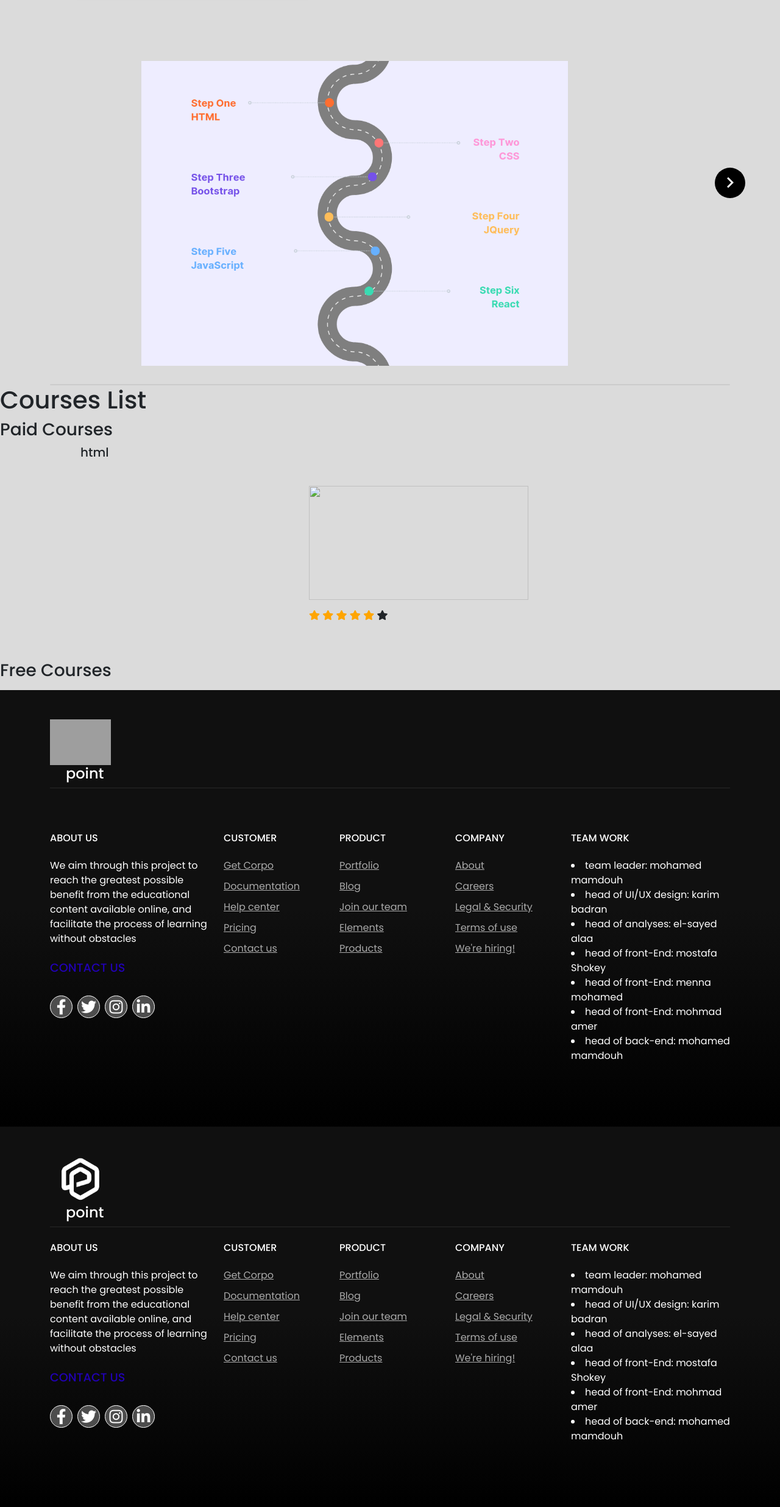
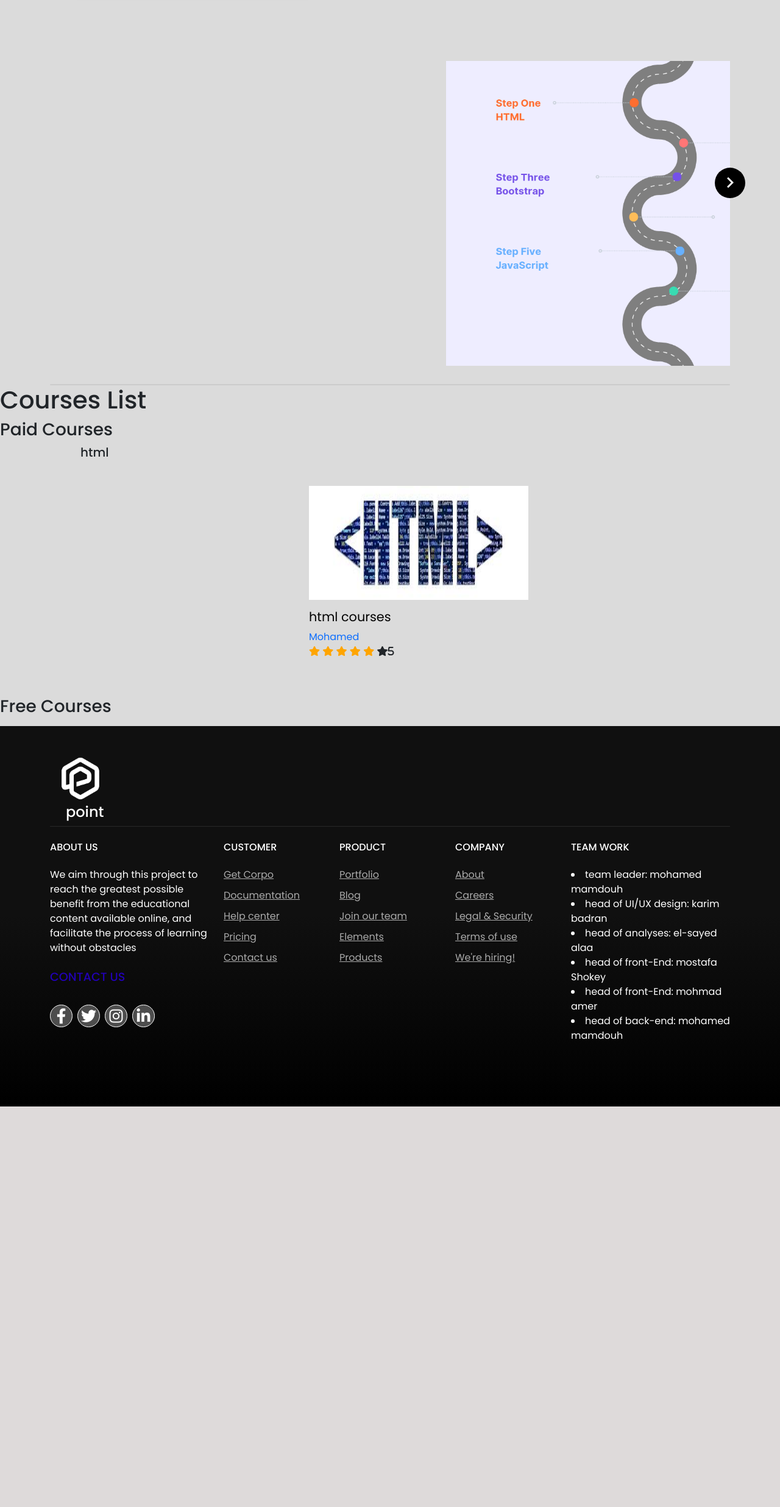
Before and after one commit to Mohamed-Madouh/dj_courses, a Django app: page /courses/ in a window 1280 px wide. Shown: the part 76-2548 px from the top of the page at 61% size. After the commit the page ends 1891 px from the top, so only its background shows below. Run offline with Django 4.2, Linux system fonts and the light colour scheme; data comes from the database, SQL or seed files in the repository; both versions use the stored data as it was after the commit; some libraries are stand-ins or nearby versions; some web fonts are replaced; grey boxes are pictures that could not be loaded.

Commit message:
add templates

```diff
--- a/courses/models.py
+++ b/courses/models.py
@@ -27,9 +27,10 @@
 class course_content(models.Model):
     doctorname=models.CharField(_("doctor_name"), max_length=60)
     department=models.CharField(_("Department"), max_length=50)
-    subtitel=models.CharField(_("about"),max_length=300)
+    subtitelcourse=models.TextField(_("about"),max_length=300)
+    subtiteldoc=models.TextField(_("about"),max_length=300)
     vediourl=models.URLField(null=True,blank=True)
     urlcourses=models.URLField(null=True,blank=True)
-
+    image = models.ImageField(_("userimage"),upload_to='doctor_image' , null=True ,blank=True)
     def __str__(self):
         return self.doctorname
--- a/courses/templates/hader-fotar.html
+++ b/courses/templates/hader-fotar.html
@@ -9,8 +9,8 @@
 <meta name="viewport" content="width=device-width, initial-scale=1.0">
     <title>course page</title>
 {% block myhome %}
-<link rel="stylesheet" href={% static 'style.css' %}>
-<link rel="stylesheet" href={% static 'aaa.css' %}>
+<link rel="stylesheet" href="{% static 'style.css' %}">
+<link rel="stylesheet" href="{% static 'aaa.css' %}">
 {% endblock myhome %}
 
 
@@ -124,7 +124,7 @@
 
 <section class="header">
   <nav>
-    <a href="shokry/shokry.html"><img  id="img" src="images/logo black.png"></a>
+    <a href="shokry/shokry.html"><img  id="img" src="{% static 'images/logo black.png'  %}"></a>
     <div class="input-box col-4" >
         <i class="uil uil-search"></i>
         <input type="text" placeholder="Search for more courses" />
@@ -180,7 +180,7 @@
         <div class="footer-border-bottom pb-0 mb-0">
           <div class="row">
             <div class="col-lg-2 col-xl-1">
-              <a href="index.html"><img src="images/logo white.png"></a>
+              <a href="index.html"><img src=" {% static 'images/logo white.png' %}"></a>
               <h4 class="text-white">
                 point
               </h4>
--- a/courses/templates/registration/home.html
+++ b/courses/templates/registration/home.html
@@ -17,16 +17,18 @@
                 chevron_left
               </button>
               <ul class="image-list">
-                <img class="image-item" src=" {% static 'img/20240304_230505_٠٠٠٠.png.png' %}" alt="img-1" />
-                <img class="image-item" src="{% static 'img/20240304_230505_٠٠٠٠.png.png' %}"  alt="img-2" />
-                <img class="image-item" src="img/1 (20).jpg" alt="img-3" />
-                <img class="image-item" src="img/1 (7).jpg" alt="img-4" />
-               <img class="image-item" src="img/html3.jpg" alt="img-5" />
-                <img class="image-item" src="img/css2.jpg" alt="img-6" />
-                <img class="image-item" src="img/java script 2.jpg" alt="img-7" />
-                <img class="image-item" src="img/php.jpg" alt="img-8" />
-                <img class="image-item" src="img/java.jpg" alt="img-9" />
-                <img class="image-item" src="img/java script 10.jpg" alt="img-10" />
+class courses(models.Model):
+                <img class="image-item" src=" {% static 'images/1.png' %}" alt="img-1" />
+                <img class="image-item" src="{% static 'images/1.png' %}"  alt="img-2" />
+                <img class="image-item" src="{% static 'images/1.png' %}" alt="img-3" />
+                <img class="image-item" src="{% static 'images/1.png' %}" alt="img-4" />
+               <img class="image-item" src="{% static 'images/1.png' %}" alt="img-5" />
+                <img class="image-item" src="{% static 'images/1.png' %}" alt="img-6" />
+                <img class="image-item" src="{% static 'images/1.png' %}" alt="img-7" />
+                <img class="image-item" src="{% static 'images/1.png' %}" alt="img-8" />
+                <img class="image-item" src="{% static 'images/1.png' %}" alt="img-9" />
+                <img class="image-item" src="{% static 'images/1.png' %}" alt="img-10" />
+
 
               </ul>
               <button id="next-slide" class="slide-button material-icons">
@@ -40,77 +42,70 @@
             </div>
           </div>
     </section>
-    <!-- <style>
-        .paid-courses {
-            display: block;
-        }
-        .free-courses {
-            display: none;
-        }
-        .toggle-button {
-            cursor: pointer;
-            color: blue;
-            text-decoration: underline;
-        }
-    </style>
-</head>
-<body>
-    <h1>Courses List</h1>
 
-    <button class="toggle-button" onclick="toggleCourses('paid')">Show Paid Courses</button>
-    <button class="toggle-button" onclick="toggleCourses('free')">Show Free Courses</button>
-
-    <div class="paid-courses">
-        <h2>Paid Courses</h2>
-        <ul>
-            {% for course in paid_courses %}
-                <li>{{ course.name }}</li>
-            {% endfor %}
-        </ul>
-    </div>
-
-    <div class="free-courses">
-        <h2>Free Courses</h2>
-        <ul>
-            {% for course in free_courses %}
-                <li>{{ course.name }}</li>
-            {% endfor %}
-        </ul>
-    </div>
-
-    <script>
-        function toggleCourses(type) {
-            if (type === 'paid') {
-                document.querySelector('.paid-courses').style.display = 'block';
-                document.querySelector('.free-courses').style.display = 'none';
-            } else {
-                document.querySelector('.paid-courses').style.display = 'none';
-                document.querySelector('.free-courses').style.display = 'block';
-            }
-        }
-    </script>
-</body>
-</html> -->
 
     <section>
 
 
         <div class="content-area">
             <h1>Courses List</h1>
+            <h3>Paid Courses</h3>
             {% for section in sections %}
+            <ul>
+                {% for courses in section.courses.all %}
+                    {% if  courses.is_paid %}
+                    <h2 class="title">{{ section.name }}</h2>
 
-            <h3>Paid Courses</h3>
+                    <main>
+                        <div class="videos-container">
+                            <div class="video">
+                                <div class="thumbnail">
+                                    {% if courses.image %}
+                                        <img src="{{courses.image.url}}"alt="My Image">
+                                    {% else %}
+                                        <p>لا توجد صورة متاحة.</p>
+                                    {% endif %}
+
+
+                                </div>
+
+                                <div class="video-detils">
+
+                                    <div class="title">
+                                        <a href="" class="video-title">
+                                            {{ courses.name }}
+
+                                        </a>
+                                        <a href="" class="video-creator">
+                                            {{ courses.doctorname }}
+
+                                         </a>
+                                        <div class="cotn">
+                                            <span class="fa fa-star fa-x checked"></span>
+                                            <span class="fa fa-star fa-x checked"></span>
+                                            <span class="fa fa-star fa-x checked"></span>
+                                            <span class="fa fa-star fa-x checked"></span>
+                                            <span class="fa fa-star fa-x checked"></span>
+                                            <span class="fa fa-star fa-x ">{{ courses.rate }}</span>
+                                        </div>
+                                    </div>
+                                </div>
+                            </div>
+                        </div>
+                    </main>
+                    {% endif %}
+                {% endfor %}
+            </ul>
+            <h3>Free Courses</h3>
             <ul>
-                {% for course in section.courses.all %}
-                    {% if  course.is_paid %}
+                {% for courses in section.courses.all %}
+                    {% if not courses.is_paid %}
                     <h2 class="title">{{ section.name }}</h2>
                     <main>
                         <div class="videos-container">
                             <div class="video">
                                 <div class="thumbnail">
                                     <img src="{{ courses.image.url }}" />
-
-
                                 </div>
 
                                 <div class="video-detils">
@@ -135,172 +130,20 @@
                                     </div>
                                 </div>
                             </div>
-                    </main>
-                    {% endif %}
-                {% endfor %}
-            </ul>
-            <h3>Free Courses</h3>
-            <ul>
-                {% for course in section.courses.all %}
-                    {% if not course.is_paid %}
-                    <h2 class="title">{{ section.name }}</h2>
-                    <main>
-                        <div class="videos-container">
-                            <div class="video">
-                                <div class="thumbnail">
-                                    <img src="{{ courses.image.url }}" />
-
-
-                                </div>
-
-                                <div class="video-detils">
-
-                                    <div class="title">
-                                        <a href="" class="video-title">
-                                            {{ courses.name}}
-
-                                        </a>
-                                        <a href="" class="video-creator">
-                                            {{ courses.doctorname}}
-
-                                         </a>
-                                        <div class="cotn">
-                                            <span class="fa fa-star fa-x checked"></span>
-                                            <span class="fa fa-star fa-x checked"></span>
-                                            <span class="fa fa-star fa-x checked"></span>
-                                            <span class="fa fa-star fa-x checked"></span>
-                                            <span class="fa fa-star fa-x checked"></span>
-                                            <span class="fa fa-star fa-x ">{{ courses.rate }}</span>
-                                        </div>
-                                    </div>
-                                </div>
-                            </div>
+                        </div>
                     </main>
                     {% endif %}
                 {% endfor %}
             </ul>
             {% endfor %}
+
         </div>
 
 
 
-            </section>
+    </section>
+    {% comment %} {%url 'products:product_detail' product.id %} {% endcomment %}
 
 
 
-    <footer>
-        <div id="snippetContent"><link rel="stylesheet" href="https://cdn.jsdelivr.net/npm/bootstrap@5.1.3/dist/css/bootstrap.min.css">
-          <script src="https://cdn.jsdelivr.net/npm/bootstrap@5.1.3/dist/js/bootstrap.bundle.min.js"></script>
-      <link rel="stylesheet" href="https://cdnjs.cloudflare.com/ajax/libs/font-awesome/5.13.1/css/all.min.css" integrity="sha256-2XFplPlrFClt0bIdPgpz8H7ojnk10H69xRqd9+uTShA=" crossorigin="anonymous" />
-      <footer class="bg-dark-gradient footer">
-        <div class="footer-top">
-          <div class="container">
-            <div class="footer-border-bottom pb-6 mb-5">
-              <div class="row">
-                <div class="col-lg-4 col-xl-3">
-                  <a href="index.html"><img src="images/logo white.png.png"></a>
-                  <h4 class="text-white">
-                    point
-                  </h4>
-                </div>
-
-              </div>
-            </div>
-          <div class="row">
-            <div class="col-sm-6 col-lg-3 my-4">
-              <h5 class="text-white h6 mb-4">ABOUT US</h5>
-            <div class="text-white-65 mb-4 text-white">We aim through this project to reach the greatest possible benefit from the educational content available online, and facilitate the process of learning without obstacles
-          </div>
-          <h6 class=" h6 mb-4">contact us</h6>
-              <div class="nav footer-socila-icon">
-      <a href="#"> <i class="fab fa-facebook-f"></i>
-      </a>
-      <a href="#"> <i class="fab fa-twitter"></i>
-      </a>
-      <a href="#"><i class="fab fa-instagram"></i>
-      </a>
-      <a href="#"><i class="fab fa-linkedin-in"></i>
-      </a>
-      </div>
-      </div>
-      <div class="col-sm-6 col-lg-2 my-4">
-        <h5 class="text-white h6 mb-4">Customer</h5>
-        <ul class="list-unstyled white-link footer-links">
-        <li>
-        <a href="#">Get Corpo</a>
-        </li>
-        <li>
-          <a href="#">Documentation</a>
-        </li>
-        <li>
-          <a href="#">Help center</a>
-        </li>
-      <li>
-      <a href="#">Pricing</a>
-      </li>
-      <li>
-      <a href="#">Contact us</a>
-      </li>
-      </ul>
-      </div>
-      <div class="col-sm-6 col-lg-2 my-4">
-          <h5 class="text-white h6 mb-4">Product</h5>
-          <ul class="list-unstyled white-link footer-links">
-              <li>
-                  <a href="#">Portfolio</a>
-              </li>
-              <li>
-                  <a href="#">Blog</a>
-              </li>
-              <li>
-                  <a href="#">Join our team</a>
-              </li>
-              <li>
-                  <a href="#">Elements</a>
-              </li>
-              <li>
-                  <a href="#">Products</a>
-              </li>
-          </ul>
-      </div>
-      <div class="col-sm-6 col-lg-2 my-4">
-          <h5 class="text-white h6 mb-4">Company</h5>
-          <ul class="list-unstyled white-link footer-links">
-              <li>
-                  <a href="#">About</a>
-              </li>
-              <li>
-                  <a href="#">Careers</a>
-              </li>
-              <li>
-                  <a href="#">Legal &amp; Security</a>
-              </li>
-              <li>
-                  <a href="#">Terms of use</a>
-              </li>
-              <li>
-                  <a href="#">We're hiring!</a>
-              </li>
-          </ul>
-      </div>
-      <div class="col-sm-7 col-lg-3 my-4">
-        <h5 class="text-white h6 mb-4">team work</h5>
-        <div class="white-link">
-            <div class="d-flex pb-4">
-
-                  <div class="text-white-65 mb-4 text-white"><li>team leader: mohamed mamdouh<li>
-      head of UI/UX design: karim badran<li>
-      head of analyses: el-sayed alaa<li>
-      head of front-End: mostafa Shokey<li>
-        head of front-End: menna mohamed<li>
-      head of front-End: mohmad amer<li>
-      head of back-end: mohamed mamdouh</div>
-                </div>
-              </dIV>
-            </div>
-        </div>
-      </div>
-      </div>
-
-      </footer>
 {% endblock bady %}
--- a/courses/urls.py
+++ b/courses/urls.py
@@ -1,6 +1,7 @@
 from django.urls import path
-from .views import courses_list
+from .views import courses_list,coursesdetail
 app_name ='courses'
 urlpatterns = [
     path('', courses_list, name='home-page'),
+    path('<int:pk>', coursesdetail.as_view(), name = 'courses_detail'),
     ]
--- a/courses/views.py
+++ b/courses/views.py
@@ -5,8 +5,10 @@
 class productlist(ListView):
     model = courses
     paginate_by =50
-class productdetail(DetailView):
+class coursesdetail(DetailView):
     model = courses
+
+
 def courses_list(request):
     sections = Section.objects.all()
     return render(request, 'registration/home.html', {'sections': sections})
--- a/project/settings.py
+++ b/project/settings.py
@@ -123,7 +123,7 @@
     BASE_DIR/ 'static'
 ]
 MEDIA_URL= '/media/'
-MEDIA_ROOT = BASE_DIR/ 'media'
+MEDIA_ROOT = BASE_DIR/ 'media/images'
 
 # Default primary key field type
 # https://docs.djangoproject.com/en/4.2/ref/settings/#default-auto-field
```
Also changed, not shown: courses/templates/registration/courses_detail.html (added, +41 -0 lines), db.sqlite3, media/courses_image/html.jpg (added), media/rodmap_image/20240304_230505_٠٠٠٠.png.png (renamed from front-end/EL Home/img/20240304_230505_٠٠٠٠.png.png), static/images/1.png (added).
